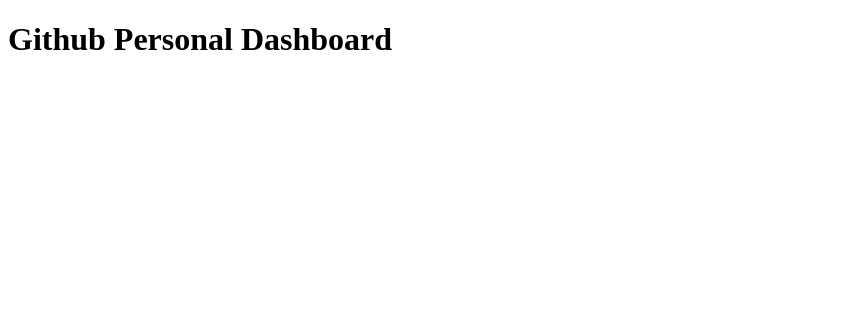
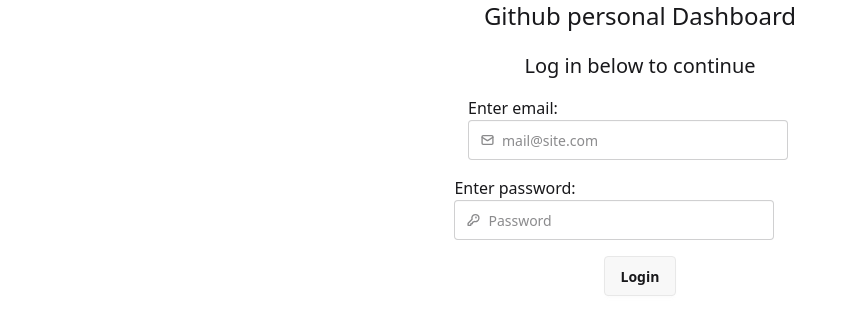
Before and after one commit to Graduate-Program-26/React-Assessment-Neo, a Next.js app: page / in a window 1280 px wide. Shown: the top 334 px of the page, without its empty margins (0-848 px from the left). Built offline with nearby package versions, Linux system fonts and the light colour scheme.

Commit message:
feat: Create login page (basic UI)

```diff
--- /dev/null
+++ b/src/app/components/login-form.tsx
@@ -0,0 +1,67 @@
+export default function LoginForm() {
+    return (
+        <form className="flex flex-col gap-4 items-center">
+            <h2 className="text-xl pt-5">
+                Log in below to continue
+            </h2>
+
+            <div className="login-input-section">
+                <label>Enter email: </label>
+                <label className="input validator">
+                    <svg className="h-[1em] opacity-50" xmlns="http://www.w3.org/2000/svg" viewBox="0 0 24 24">
+                        <g
+                            strokeLinejoin="round"
+                            strokeLinecap="round"
+                            strokeWidth="2.5"
+                            fill="none"
+                            stroke="currentColor"
+                        >
+                            <rect width="20" height="16" x="2" y="4" rx="2"></rect>
+                            <path d="m22 7-8.97 5.7a1.94 1.94 0 0 1-2.06 0L2 7"></path>
+                        </g>
+                    </svg>
+                    <input type="email" placeholder="mail@site.com" required />
+                </label>
+                <div className="validator-hint hidden">Enter valid email address</div>
+            </div>
+
+
+            <div className="login-input-section">
+                <label htmlFor="password">
+                    Enter password:
+                </label>
+
+                <label className="input validator">
+                    <svg className="h-[1em] opacity-50" xmlns="http://www.w3.org/2000/svg" viewBox="0 0 24 24">
+                        <g
+                            strokeLinejoin="round"
+                            strokeLinecap="round"
+                            strokeWidth="2.5"
+                            fill="none"
+                            stroke="currentColor"
+                        >
+                            <path
+                                d="M2.586 17.414A2 2 0 0 0 2 18.828V21a1 1 0 0 0 1 1h3a1 1 0 0 0 1-1v-1a1 1 0 0 1 1-1h1a1 1 0 0 0 1-1v-1a1 1 0 0 1 1-1h.172a2 2 0 0 0 1.414-.586l.814-.814a6.5 6.5 0 1 0-4-4z"
+                            ></path>
+                            <circle cx="16.5" cy="7.5" r=".5" fill="currentColor"></circle>
+                        </g>
+                    </svg>
+                    <input
+                        type="password"
+                        required
+                        placeholder="Password"
+                        minLength={8}
+                        pattern="(?=.*\d)(?=.*[a-z])(?=.*[A-Z]).{8,}"
+                        title="Must be more than 8 characters, including number, lowercase letter, uppercase letter"
+                    />
+                </label>
+                <p className="validator-hint hidden">
+                    Must be more than 8 characters, including
+                    <br />At least one number <br />At least one lowercase letter <br />At least one uppercase letter
+                </p>
+            </div>
+            <button type="submit" className="btn">Login</button>
+
+        </form>
+    )
+}
--- /dev/null
+++ b/src/app/global.css
@@ -0,0 +1,4 @@
+@import "tailwindcss";
+@plugin "daisyui" {
+ themes: light --default
+}
--- a/src/app/layout.tsx
+++ b/src/app/layout.tsx
@@ -1,3 +1,4 @@
+import './global.css'
 export default function RootLayout({
   children,
 }: {
--- a/src/app/page.tsx
+++ b/src/app/page.tsx
@@ -1,7 +1,10 @@
-export default function Page(){
+import LoginForm from "./components/login-form";
+
+export default function Page() {
     return (
         <main>
-            <h1>Github Personal Dashboard</h1>
+            <h1 className="text-2xl text-center">Github personal Dashboard</h1>
+            <LoginForm />
         </main>
     )
 }
```
